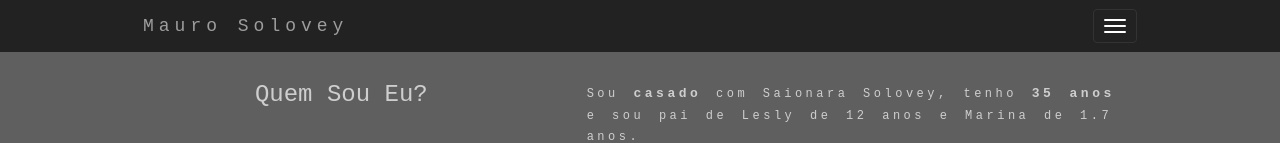
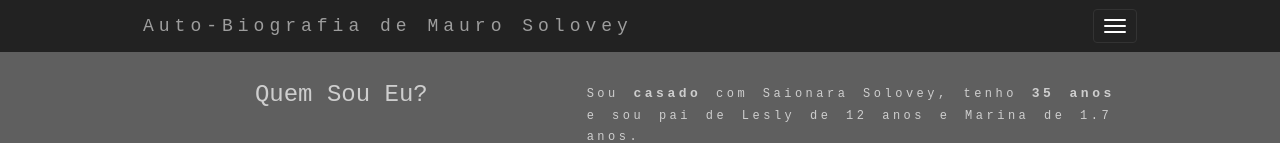
Before and after one commit to MauroSolovey/Auto-Biografia, a plain HTML site: page index.html in a window 1280 px wide. Shown: the top 143 px of the page. Drawn offline with nearby package versions, Linux system fonts and the light colour scheme; a script that the page names is missing.

Commit message:
adicionei texto ao navbar

```diff
--- a/index.html
+++ b/index.html
@@ -161,7 +161,7 @@
         <span class="icon-bar"></span>
         <span class="icon-bar"></span>
       </button>
-      <a class="navbar-brand" href="#">Mauro Solovey</a>
+      <a class="navbar-brand" href="#">Auto-Biografia de Mauro Solovey</a>
     </div>
     <div class="collapse navbar-collapse" id="myNavbar">
       <ul class="nav navbar-nav navbar-right">
```
